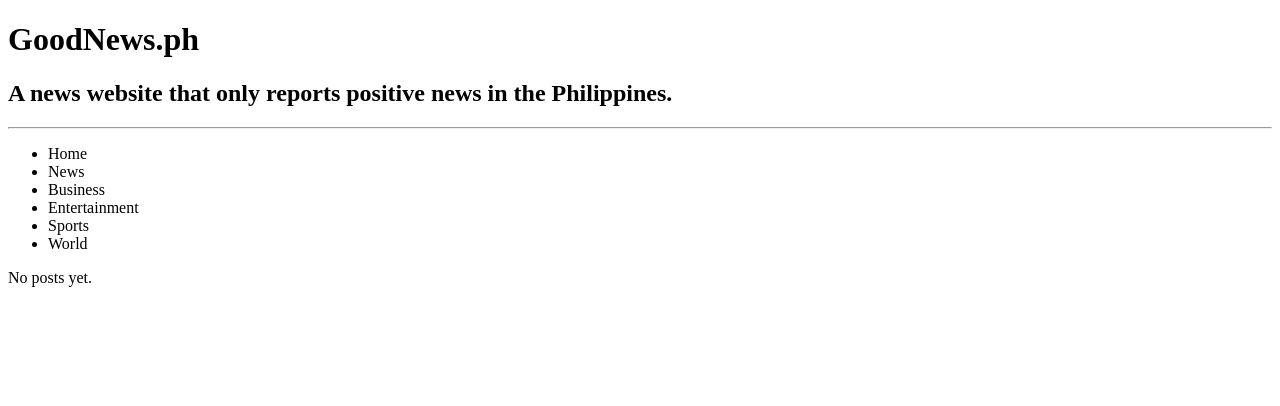
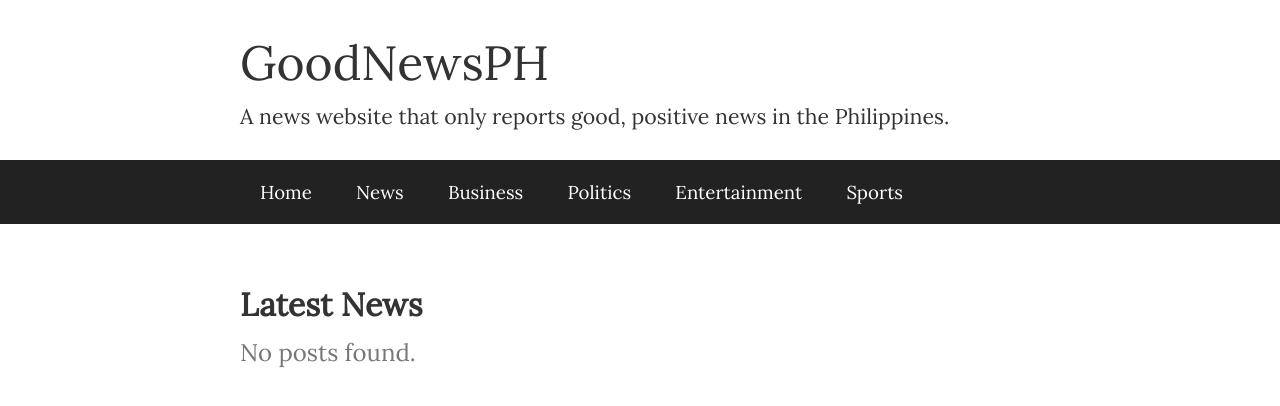
Before and after one commit to goodnewsph/goodnewsph.github.io, a plain HTML site: page index.html in a window 1280 px wide. Drawn offline with Linux system fonts and the light colour scheme.

Commit message:
Add styles

```diff
--- a/index.html
+++ b/index.html
@@ -2,19 +2,82 @@
 <html>
 <head>
 	<title>Good News</title>
+	<link href="https://fonts.googleapis.com/css?family=Lora" rel="stylesheet">
+	<style>
+		body {
+			font-family: 'Lora';
+			margin-top: 50px;
+			margin: 0;
+			color: #333;
+		}
+
+		.container {
+			max-width: 800px;
+			padding: 0 20px;
+			margin: auto;
+		}
+
+		header h1 {
+			font-weight: 300;
+			font-size: 36pt;
+			margin-bottom: 0;
+		}
+
+		header p {
+			font-size: 16pt;
+			font-weight: 300;
+			margin: 10px 0;
+		}
+
+		nav {
+			margin-top: 30px;
+			margin-bottom: 60px;
+			background-color: #222;
+			padding: 20px 0;
+		}
+
+		nav a {
+			color: white;
+			padding: 20px;
+			font-size: 14pt;
+			text-decoration: none;
+		}
+
+		nav a:hover {
+			background-color: #000;
+		}
+
+		section h2 {
+			font-size: 24pt;
+			margin: 0;
+		}
+
+		section p {
+			font-size: 18pt;
+			margin-top: 12px;
+			color: #777;
+		}
+	</style>
 </head>
 <body>
-	<h1>GoodNews.ph</h1>
-	<h2>A news website that only reports positive news in the Philippines.</h2>
-	<hr>
-	<ul>
-		<li>Home</li>
-		<li>News</li>
-		<li>Business</li>
-		<li>Entertainment</li>
-		<li>Sports</li>
-		<li>World</li>
-	</ul>
-	No posts yet.
+	<header class="container">
+		<h1>GoodNewsPH</h1>
+		<p>A news website that only reports good, positive news in the Philippines.</p>
+	</header>
+	<nav>
+		<div class="container">
+			<a href="#">Home</a>
+			<a href="#">News</a>
+			<a href="#">Business</a>
+			<a href="#">Politics</a>
+			<a href="#">Entertainment</a>
+			<a href="#">Sports</a>
+		</div>
+	</nav>
+
+	<section class="container">
+		<h2>Latest News</h2>
+		<p>No posts found.</p>
+	</section>
 </body>
 </html>
```
